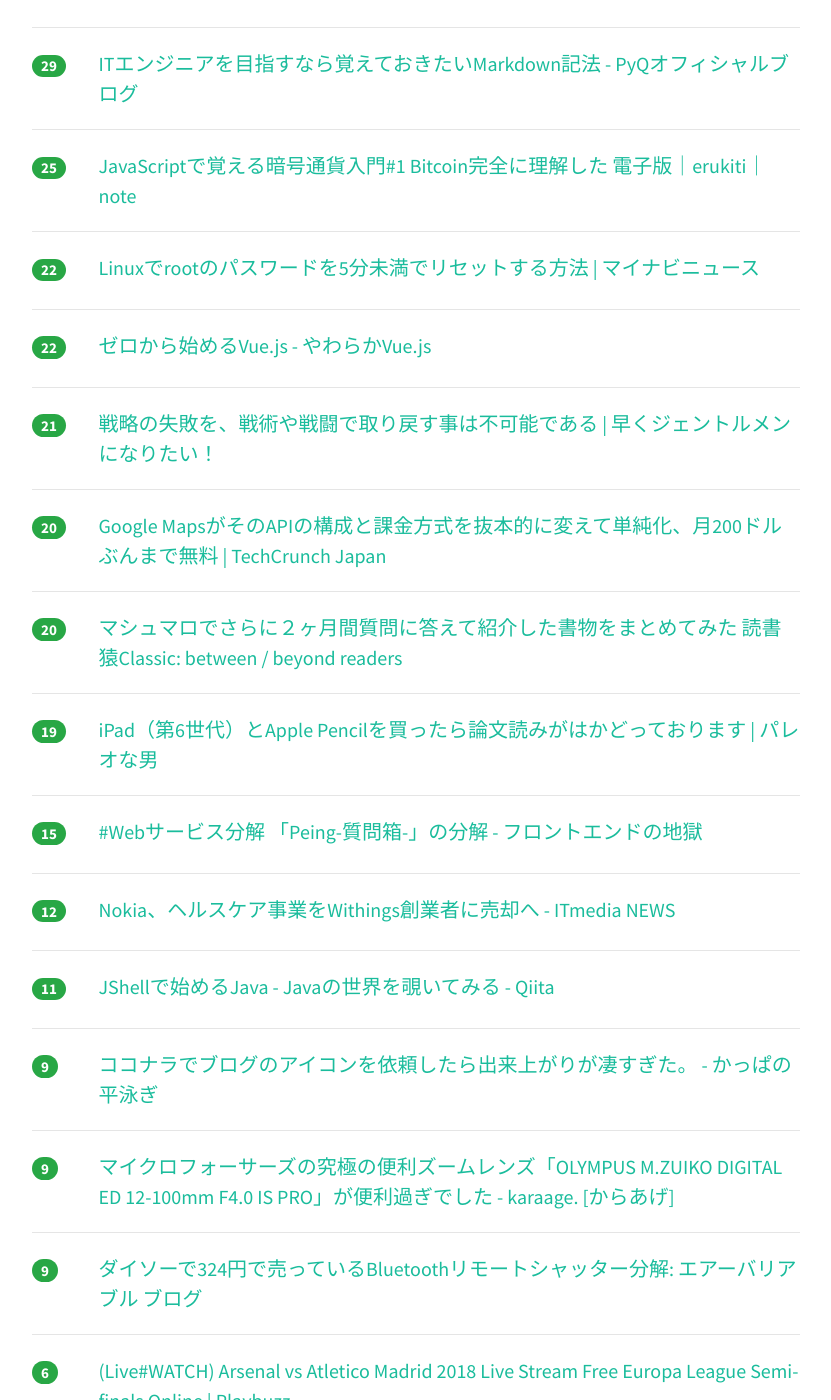
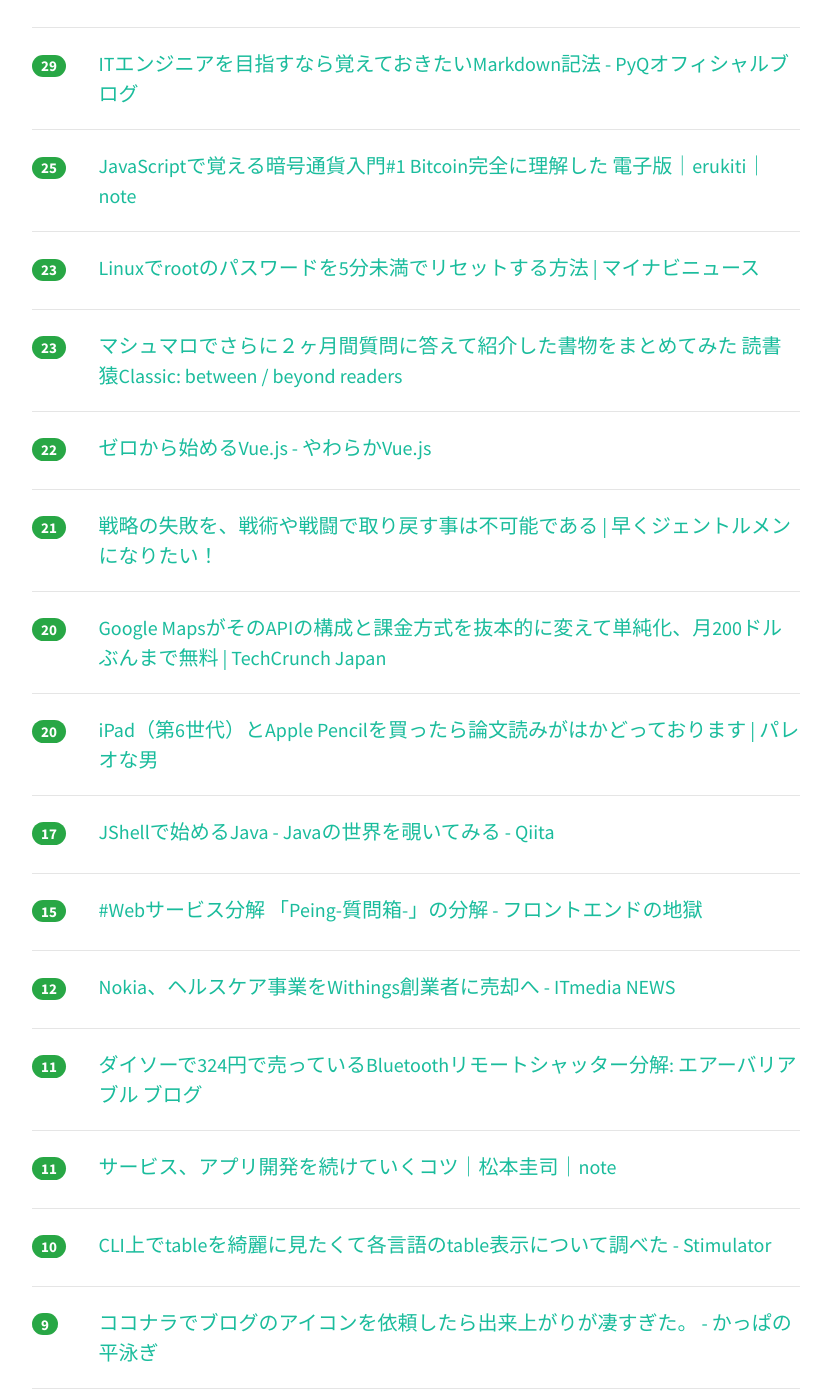
Before and after one commit to yatta47/hatena-matome-site, a Jekyll site: the page built from _posts/2018-05-04-hatena.md, in a window 1280 px wide and 1400 px high, scrolled down 705 px. Shown: the whole window, without its empty margins (224-1055 px from the left). Built offline with Jekyll 4.4.1, drawn with Linux system fonts in a browser that asks for light colours; nearby versions of some CDN libraries; some of the changed text lies outside the part shown.

Commit message:
Updated 2018-05-04

```diff
--- a/_posts/2018-05-04-hatena.md
+++ b/_posts/2018-05-04-hatena.md
@@ -1,18 +1,18 @@
 ---
 layout: post
 title:  "2018-05-04 はてぶIT"
-date:   2018-05-04 09:02:21
+date:   2018-05-04 10:02:22
 tags: [it-hotentry]
 ---
-20 件のデータあり
+25 件のデータあり
 
 <hr><div class="row">
-<div class="col-1"><span class="badge badge-pill badge-success h2">68</span></div>
+<div class="col-1"><span class="badge badge-pill badge-success h2">86</span></div>
 <div class="col-11"><a href='http://blog.monochromegane.com/blog/2018/05/03/smux/' target='_blank'>Go言語でTCPやソケット通信を多重化，高速化するsmux(ソケットマルチプレクサ)をつくった · THINKING MEGANE</a></div>
 </div>
 <hr>
 <div class="row">
-<div class="col-1"><span class="badge badge-pill badge-success h2">59</span></div>
+<div class="col-1"><span class="badge badge-pill badge-success h2">83</span></div>
 <div class="col-11"><a href='http://ch.nicovideo.jp/nekomimi/blomaga/ar1514125' target='_blank'>けもみみおーこく国営放送の今後について:ねこみみメモ - ブロマガ</a></div>
 </div>
 <hr>
@@ -37,8 +37,13 @@ tags: [it-hotentry]
 </div>
 <hr>
 <div class="row">
-<div class="col-1"><span class="badge badge-pill badge-success h2">22</span></div>
+<div class="col-1"><span class="badge badge-pill badge-success h2">23</span></div>
 <div class="col-11"><a href='https://news.mynavi.jp/article/20180503-root_pwchange/' target='_blank'>Linuxでrootのパスワードを5分未満でリセットする方法 | マイナビニュース</a></div>
+</div>
+<hr>
+<div class="row">
+<div class="col-1"><span class="badge badge-pill badge-success h2">23</span></div>
+<div class="col-11"><a href='https://readingmonkey.blog.fc2.com/blog-entry-788.html' target='_blank'>マシュマロでさらに２ヶ月間質問に答えて紹介した書物をまとめてみた 読書猿Classic: between / beyond readers</a></div>
 </div>
 <hr>
 <div class="row">
@@ -58,12 +63,12 @@ tags: [it-hotentry]
 <hr>
 <div class="row">
 <div class="col-1"><span class="badge badge-pill badge-success h2">20</span></div>
-<div class="col-11"><a href='https://readingmonkey.blog.fc2.com/blog-entry-788.html' target='_blank'>マシュマロでさらに２ヶ月間質問に答えて紹介した書物をまとめてみた 読書猿Classic: between / beyond readers</a></div>
+<div class="col-11"><a href='https://yuchrszk.blogspot.com/2018/05/ipad6apple-pencil.html' target='_blank'>iPad（第6世代）とApple Pencilを買ったら論文読みがはかどっております | パレオな男</a></div>
 </div>
 <hr>
 <div class="row">
-<div class="col-1"><span class="badge badge-pill badge-success h2">19</span></div>
-<div class="col-11"><a href='https://yuchrszk.blogspot.com/2018/05/ipad6apple-pencil.html' target='_blank'>iPad（第6世代）とApple Pencilを買ったら論文読みがはかどっております | パレオな男</a></div>
+<div class="col-1"><span class="badge badge-pill badge-success h2">17</span></div>
+<div class="col-11"><a href='https://qiita.com/nowokay/items/e0b9c676567134e4a622' target='_blank'>JShellで始めるJava - Javaの世界を覗いてみる - Qiita</a></div>
 </div>
 <hr>
 <div class="row">
@@ -78,7 +83,17 @@ tags: [it-hotentry]
 <hr>
 <div class="row">
 <div class="col-1"><span class="badge badge-pill badge-success h2">11</span></div>
-<div class="col-11"><a href='https://qiita.com/nowokay/items/e0b9c676567134e4a622' target='_blank'>JShellで始めるJava - Javaの世界を覗いてみる - Qiita</a></div>
+<div class="col-11"><a href='http://airvariable.asablo.jp/blog/2018/05/02/8842544' target='_blank'>ダイソーで324円で売っているBluetoothリモートシャッター分解: エアーバリアブル ブログ</a></div>
+</div>
+<hr>
+<div class="row">
+<div class="col-1"><span class="badge badge-pill badge-success h2">11</span></div>
+<div class="col-11"><a href='https://note.mu/keizi666/n/nd7cc9552a4c3' target='_blank'>サービス、アプリ開発を続けていくコツ｜松本圭司｜note</a></div>
+</div>
+<hr>
+<div class="row">
+<div class="col-1"><span class="badge badge-pill badge-success h2">10</span></div>
+<div class="col-11"><a href='http://vaaaaaanquish.hatenablog.com/entry/2018/05/03/231201' target='_blank'>CLI上でtableを綺麗に見たくて各言語のtable表示について調べた - Stimulator</a></div>
 </div>
 <hr>
 <div class="row">
@@ -93,7 +108,12 @@ tags: [it-hotentry]
 <hr>
 <div class="row">
 <div class="col-1"><span class="badge badge-pill badge-success h2">9</span></div>
-<div class="col-11"><a href='http://airvariable.asablo.jp/blog/2018/05/02/8842544' target='_blank'>ダイソーで324円で売っているBluetoothリモートシャッター分解: エアーバリアブル ブログ</a></div>
+<div class="col-11"><a href='https://gigazine.net/news/20180503-apple-watch-save-teen-life/' target='_blank'>またしてもApple Watchに命を救われる人が現れる、今度は18歳の女性で心拍数の急上昇を検知 - GIGAZINE</a></div>
+</div>
+<hr>
+<div class="row">
+<div class="col-1"><span class="badge badge-pill badge-success h2">8</span></div>
+<div class="col-11"><a href='http://www.itmedia.co.jp/news/articles/1805/04/news015.html' target='_blank'>Twitter、全3.3億人のユーザーにパスワード変更勧める告知　社内バグ発見で - ITmedia NEWS</a></div>
 </div>
 <hr>
 <div class="row">
@@ -102,6 +122,11 @@ tags: [it-hotentry]
 </div>
 <hr>
 <div class="row">
+<div class="col-1"><span class="badge badge-pill badge-success h2">6</span></div>
+<div class="col-11"><a href='https://blog.twitter.com/official/en_us/topics/company/2018/keeping-your-account-secure.html' target='_blank'>Keeping your account secure</a></div>
+</div>
+<hr>
+<div class="row">
 <div class="col-1"><span class="badge badge-pill badge-success h2">0</span></div>
 <div class="col-11"><a href='https://research.google.com/semantris/?m=a&lt=thXkGmfLIy_uXt5' target='_blank'>Semantris</a></div>
 </div>
```
